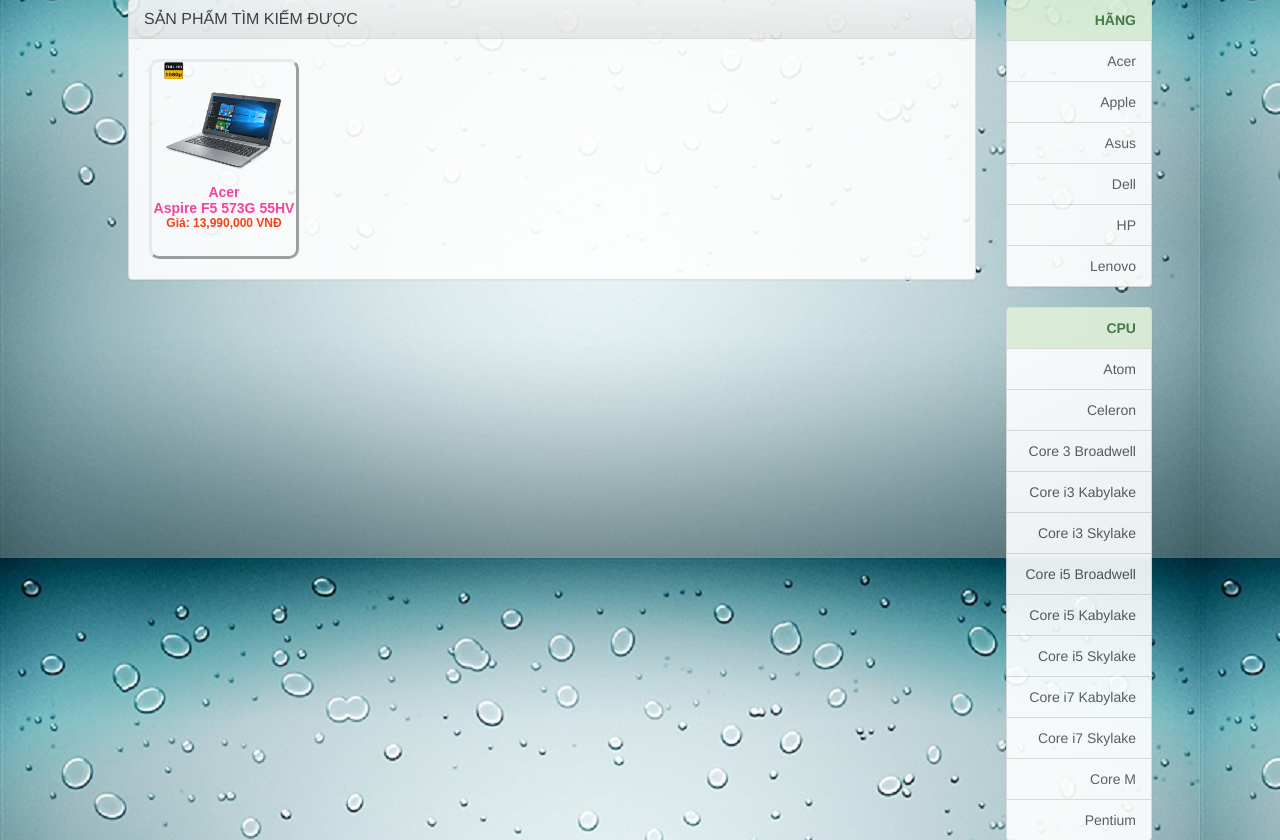
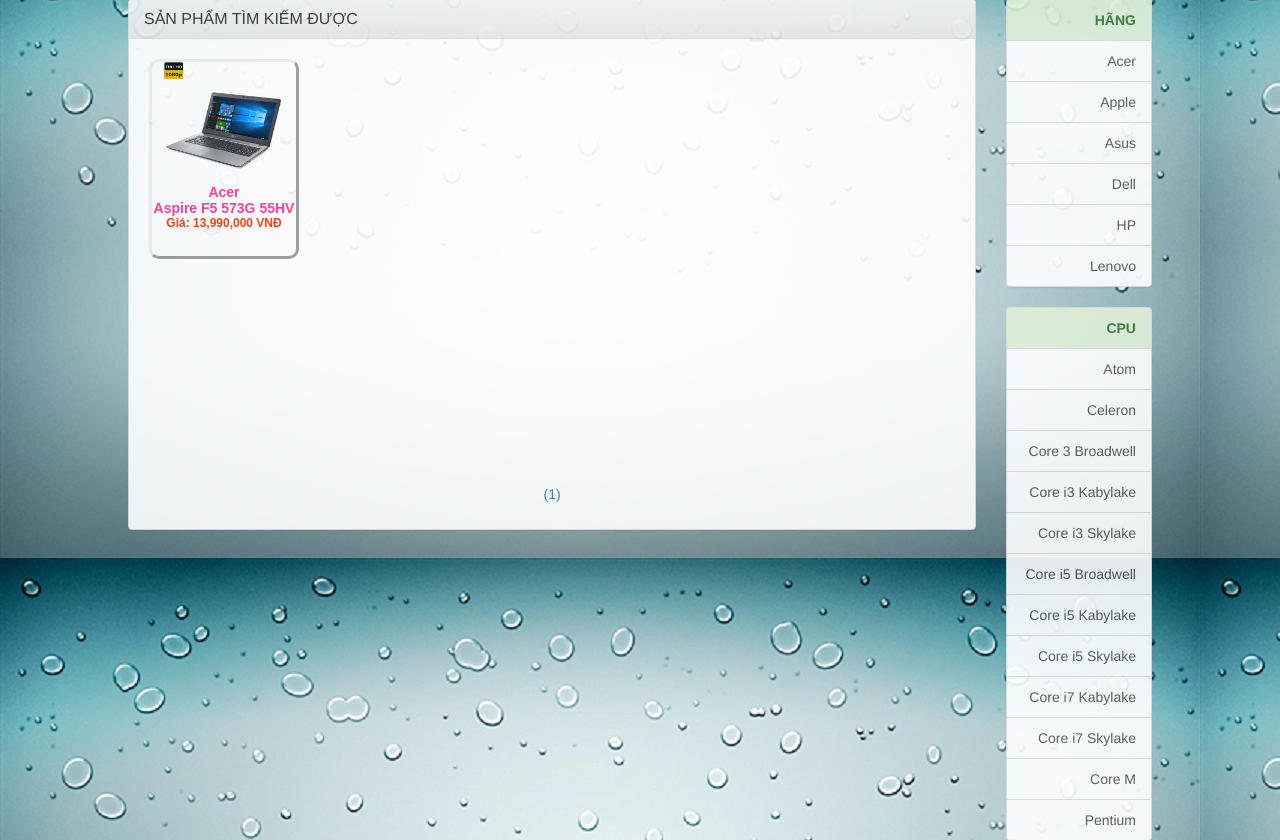
Before and after one commit to ttngoc653/WebsiteSellLaptopPHP, a PHP site: page /index.php?act=timkiem&hang=Acer in a window 1280 px wide. Shown: the part 117-957 px from the top of the page. Run offline with PHP 8.4, Linux system fonts and the light colour scheme; data comes from the database, SQL or seed files in the repository.

Commit message:
hỗ trợ phân trang cho chức năng tìm kiếm

```diff
--- a/Source/_tim.php
+++ b/Source/_tim.php
@@ -48,10 +48,25 @@
 			$rom=$_GET['rom'];
 		}
 
-        //echo "select * from cpu,san_pham where san_pham.loaicpu like cpu.loai and san_pham.tensp like '%".$tensp."%' and san_pham.hangsx like '%".$hang."%' and hdh like '%".$hdh."%' and san_pham.gia BETWEEN '".$giatu."' AND '".$giaden."' and ramdungluong like '%".$ram."%' and san_pham.masp in(SELECT o_dia_cung.masp from o_dia_cung GROUP BY o_dia_cung.masp HAVING sum(o_dia_cung.dungluong) like '%".$rom."%') AND san_pham.loaicpu in (SELECT cpu.loai FROM cpu WHERE cpu.congnghe like '%".$cpu."%') and san_pham.tencartmanhinh in (SELECT cart_man_hinh.tencart FROM cart_man_hinh WHERE cart_man_hinh.thietke like '%".$dohoa."%')";
-		$rs=ConnectQuery("select * from cpu,san_pham where san_pham.loaicpu like cpu.loai and san_pham.tensp like '%".$tensp."%' and san_pham.hangsx like '%".$hang."%' and hdh like '%".$hdh."%' and san_pham.gia BETWEEN '".$giatu."' AND '".$giaden."' and ramdungluong like '%".$ram."%' and san_pham.masp in(SELECT o_dia_cung.masp from o_dia_cung GROUP BY o_dia_cung.masp HAVING sum(o_dia_cung.dungluong) like '%".$rom."%') AND san_pham.loaicpu in (SELECT cpu.loai FROM cpu WHERE cpu.congnghe like '%".$cpu."%') and san_pham.tencartmanhinh in (SELECT cart_man_hinh.tencart FROM cart_man_hinh WHERE cart_man_hinh.thietke like '%".$dohoa."%')");
+		if(isset($_GET['page'])){
+			$sptu=($_GET['page']-1)*10;
+			$rs=ConnectQuery($_SESSION['sql']['name']." limit ".$sptu.",10");
+		}
+        else{
+        	$_SESSION['sql']['name']="select * from cpu,san_pham where san_pham.loaicpu like cpu.loai and san_pham.tensp like '%".$tensp."%' and san_pham.hangsx like '%".$hang."%' and hdh like '%".$hdh."%' and san_pham.gia BETWEEN '".$giatu."' AND '".$giaden."' and ramdungluong like '%".$ram."%' and san_pham.masp in(SELECT o_dia_cung.masp from o_dia_cung GROUP BY o_dia_cung.masp HAVING sum(o_dia_cung.dungluong) like '%".$rom."%') AND san_pham.loaicpu in (SELECT cpu.loai FROM cpu WHERE cpu.congnghe like '%".$cpu."%') and san_pham.tencartmanhinh in (SELECT cart_man_hinh.tencart FROM cart_man_hinh WHERE cart_man_hinh.thietke like '%".$dohoa."%')";
+        	$rs=ConnectQuery($_SESSION['sql']['name']);
+        	$slSP=$rs->num_rows;
+        	$_SESSION['sql']['trang']=round($slSP/10);
+        	if(($slSP%10)<5)
+        		$_SESSION['sql']['trang']=$_SESSION['sql']['trang']+1;
+        	$rs=ConnectQuery($_SESSION['sql']['name']." limit 0,10");
+        }
 		if($rs->num_rows==0)
-			echo "<div style=\"font-size: 16px;color: red;\"><p>CHÉ ƠI, KHÔNG CÓ SẢN PHẨM YOU CẦN TRONG DỮ LIỆU CỦA TUI ÒI!</p><p>CHÉ THÔNG CẢM NHÉ!!!</p><p>CHÚNG TUI SẼ CỐ GẮNG MÒ LAPTOP THEO YÊU CẦU CỦA CHÉ TRONG THỜI GIAN TỚI!!!</p></div>";
+			echo "<div style=\"font-size: 16px;color: red;\">
+					<p>CHÉ ƠI, KHÔNG CÓ SẢN PHẨM YOU CẦN TRONG DỮ LIỆU CỦA TUI ÒI!</p>
+					<p>CHÉ THÔNG CẢM NHÉ!!!</p>
+					<p>CHÚNG TUI SẼ CỐ GẮNG MÒ LAPTOP THEO YÊU CẦU CỦA CHÉ TRONG THỜI GIAN TỚI!!!</p>
+				</div>";
 		while ($row=$rs->fetch_assoc()) {
 				?><div style="border: outset; margin: 5px;float: left;width: 150px;height: 200px; text-align: center;border-radius: 10px;">
 				<a href="index.php?act=chitiet&masp=<?php echo $row['masp']; ?>">
@@ -63,8 +78,13 @@
 					if(isset($role)&&laySoLuongHienTai($row['masp'])>0) echo "<a href=\"".$_SERVER["REQUEST_URI"]."&gio=".$row['masp']."\"><button style=\"height: 20px; background-color: #E6E6E6;color: blue;border-radius: 5px;\">Thêm vào giỏ</button></a>";
 				?>
                 </div>
-			<?php
-				}
+                	<?php } ?>
+                <p style="text-align: center;margin-top: 430px;">
+		<?php
+			for ($i=1; $i <= $_SESSION['sql']['trang']; $i++) {
+				echo "<a href=\"index.php?act=timkiem&page=".$i."\" title=\"\">(".$i.")</a> ";
+			}
 		?>
+			</p>
   		</div>
 	</div>
```
